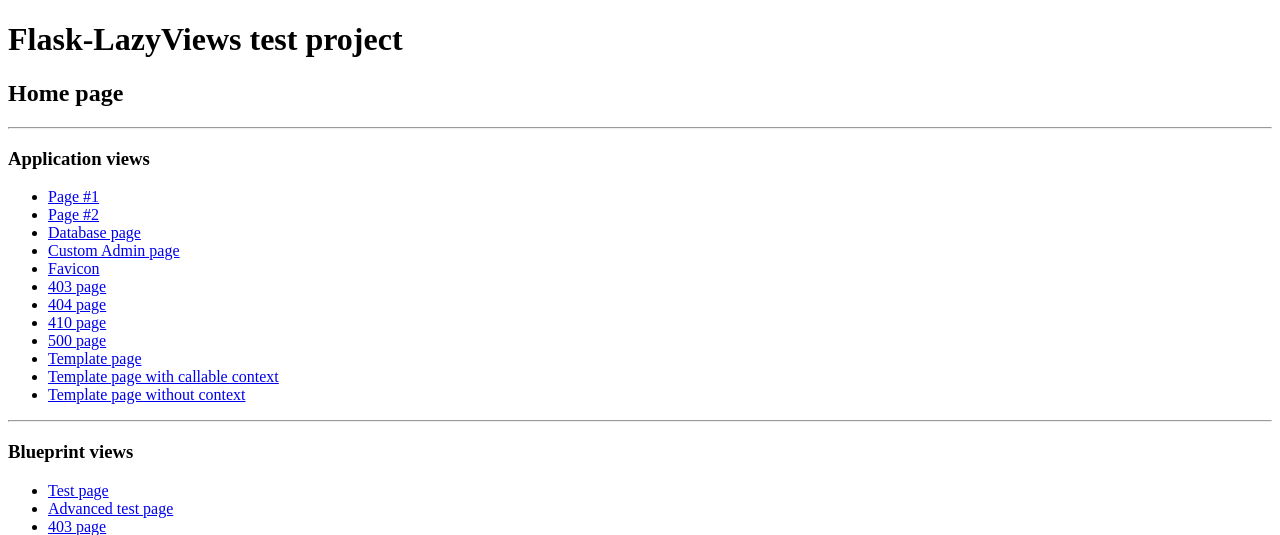
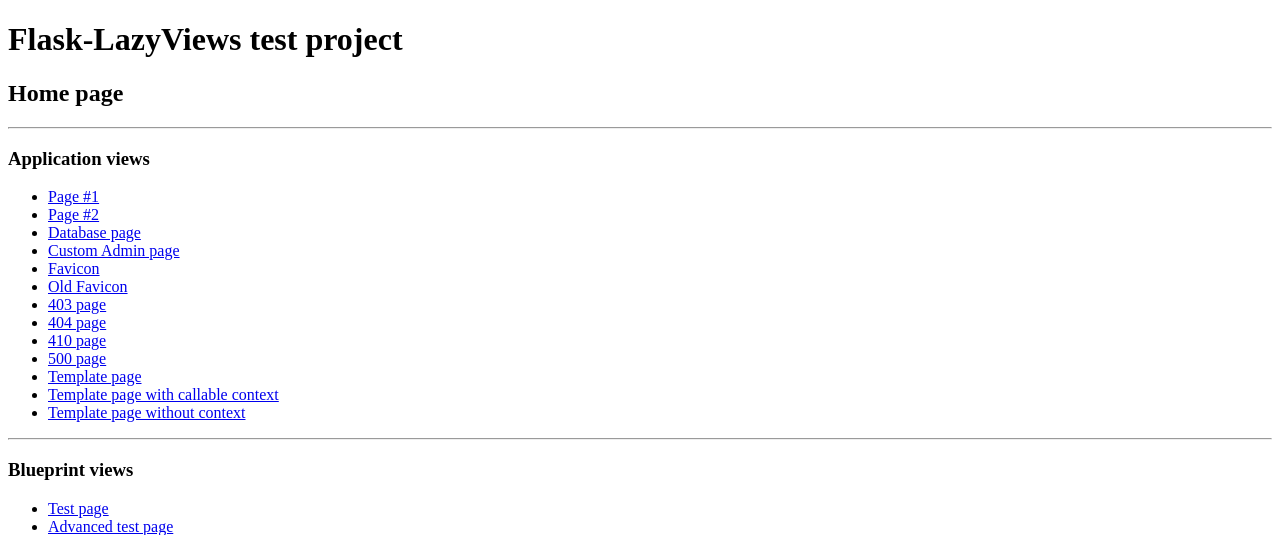
Before and after one commit to playpauseandstop/Flask-LazyViews, a Flask app: template testapp/templates/home.html in a window 1280 px wide. Shown: the top 535 px of the page. Run offline with Flask 2, Linux system fonts and the light colour scheme; the template is opened without the code that fills it, so the values that code supplies are empty; parts of the project's set-up code (start-up, migrations or seed data) failed here and were passed over.

Commit message:
Updates to test application.

```diff
--- a/testapp/app.py
+++ b/testapp/app.py
@@ -45,9 +45,10 @@
     views.add_error(500, 'views.error')
 
     # Custom static file serving
-    views.add_static('/favicon.ico',
+    views.add_static('/favicon.ico', 'img/favicon.ico', endpoint='favicon')
+    views.add_static('/old-favicon.ico',
                      defaults={'filename': 'img/favicon.ico'},
-                     endpoint='favicon')
+                     endpoint='old_favicon')
 
     # Render templates with dict/callable context or without any context
     views.add_template('/template',
--- a/testapp/bootstrap.cfg
+++ b/testapp/bootstrap.cfg
@@ -1,2 +1,2 @@
 [bootstrapper]
-hook = {pip} install ipython==2.1.0 && {pip} install -e ..
+hook = {pip} install ipython==2.2.0 && {pip} install -e ..
--- a/testapp/requirements.txt
+++ b/testapp/requirements.txt
@@ -4,10 +4,13 @@
 Flask-Script==2.0.5
 Jinja2==2.7.3
 MarkupSafe==0.23
+Pygments==1.6
 SQLAlchemy==0.9.7
+Sphinx==1.2.2
 WTForms==2.0.1
 Werkzeug==0.9.6
 coverage==3.7.1
+docutils==0.12
 flake8==2.2.2
 itsdangerous==0.24
 nose==1.3.3
--- a/testapp/templates/home.html
+++ b/testapp/templates/home.html
@@ -11,6 +11,7 @@
     <li><a href="{{ url_for("dbpage") }}">Database page</a></li>
     <li><a href="{{ url_for("app_admin.index") }}">Custom Admin page</a></li>
     <li><a href="{{ url_for("favicon") }}">Favicon</a></li>
+    <li><a href="{{ url_for("old_favicon") }}">Old Favicon</a></li>
     <li><a href="{{ url_for("custom_error", code=403) }}">403 page</a></li>
     <li><a href="/does-not-exist.exe">404 page</a></li>
     <li><a href="{{ url_for("gone") }}">410 page</a></li>
--- a/testapp/tests.py
+++ b/testapp/tests.py
@@ -94,6 +94,7 @@
         check_link(response, self.url('dbpage'), 'Database page')
         check_link(response, self.url('app_admin.index'), 'Custom Admin page')
         check_link(response, self.url('favicon'), 'Favicon')
+        check_link(response, self.url('old_favicon'), 'Old Favicon')
         check_link(response, self.url('custom_error', code=403), '403 page')
         check_link(response, '/does-not-exist.exe', '404 page')
         check_link(response, self.url('gone'), '410 page')
```
Also changed, not shown: 1 other file.
